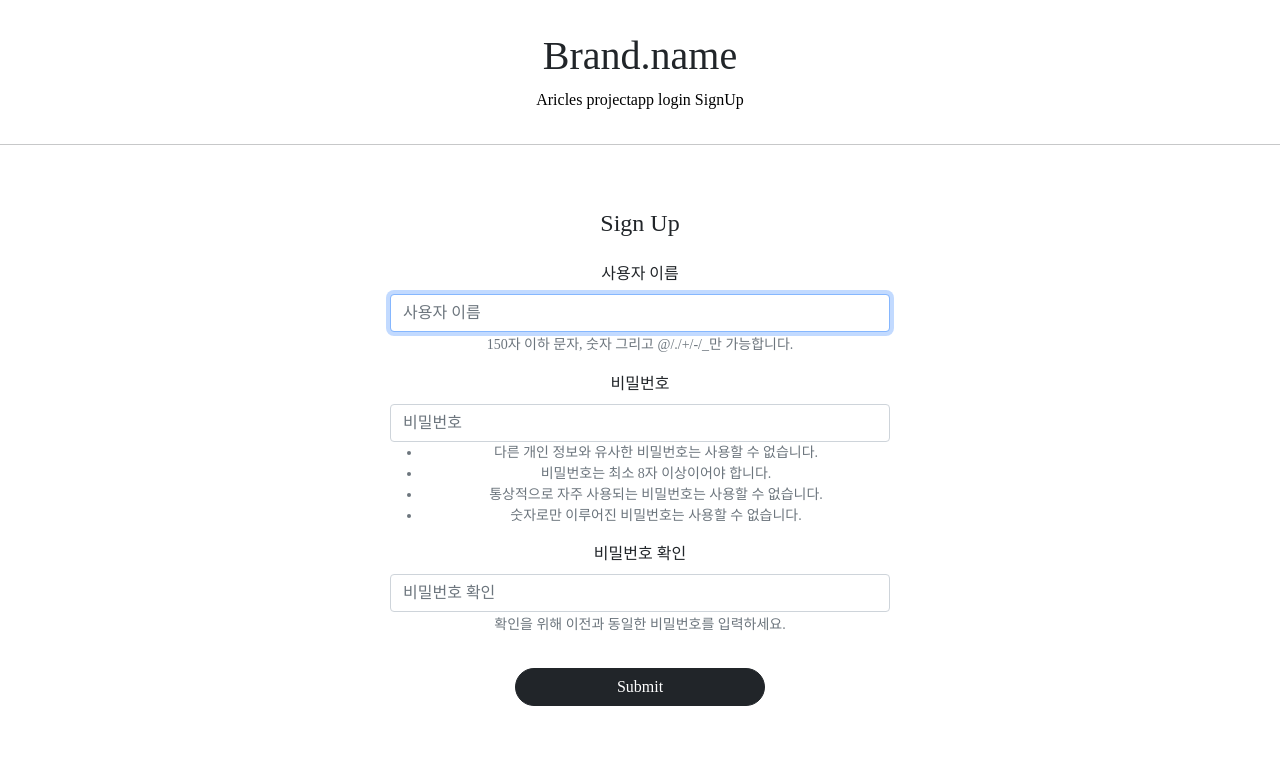
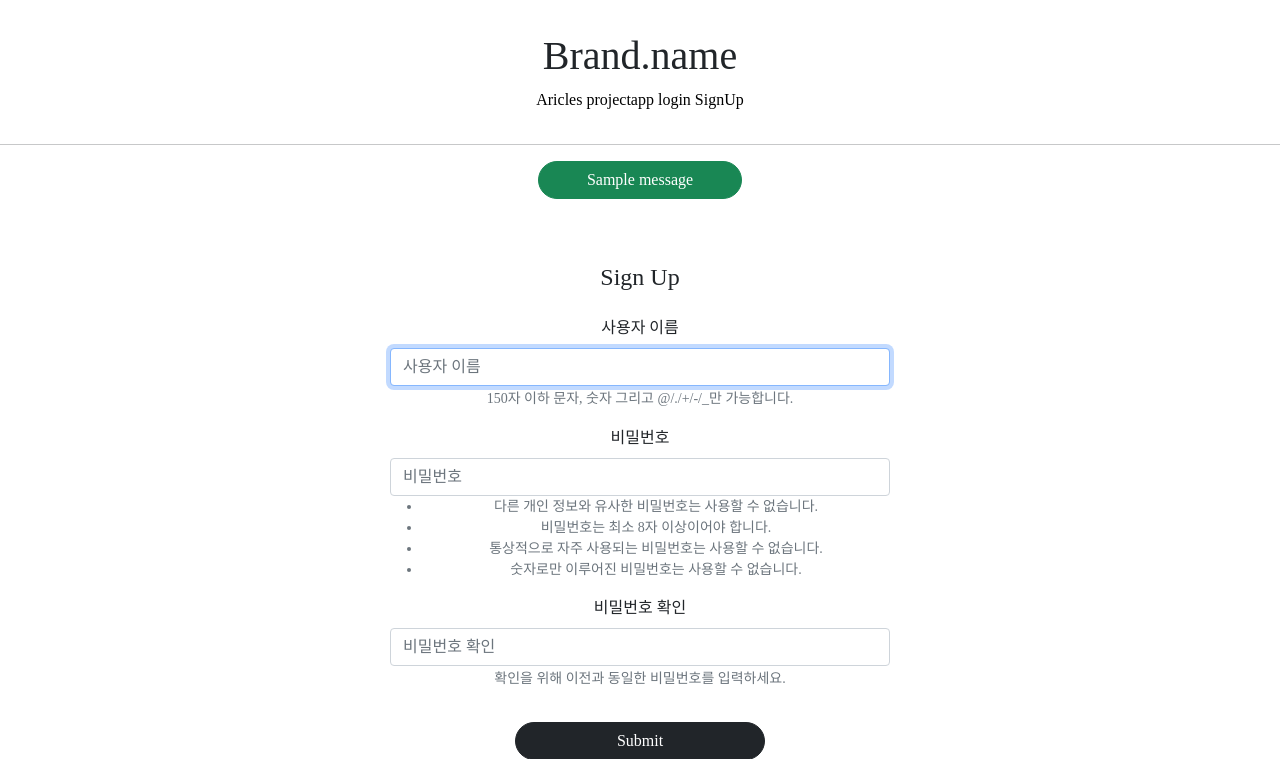
Before and after one commit to P-ws/Django-shoppingProject, a Django app: page /accounts/create/ in a window 1280 px wide. Shown: the top 759 px of the page. Run offline with Django 3.2, Linux system fonts and the light colour scheme; tables that the repository leaves empty hold one stand-in row (values such as "Sample post"); one stand-in notice (Sample message) is shown; some libraries are stand-ins or nearby versions; some web fonts are replaced.

Commit message:
오류..

```diff
--- a/templates/base.html
+++ b/templates/base.html
@@ -8,6 +8,15 @@
 
     <hr>
 
+    {% for message in messages %}
+        <div class="text-center">
+            <div class="btn btn-success rounded-pill px-5">
+                {{ message }}
+            </div>
+        </div>
+
+    {% endfor %}
+
     {% block content %}
     {% endblock %}
 
```
Also changed, not shown: likeapp/views.py (+6 -1 lines).
